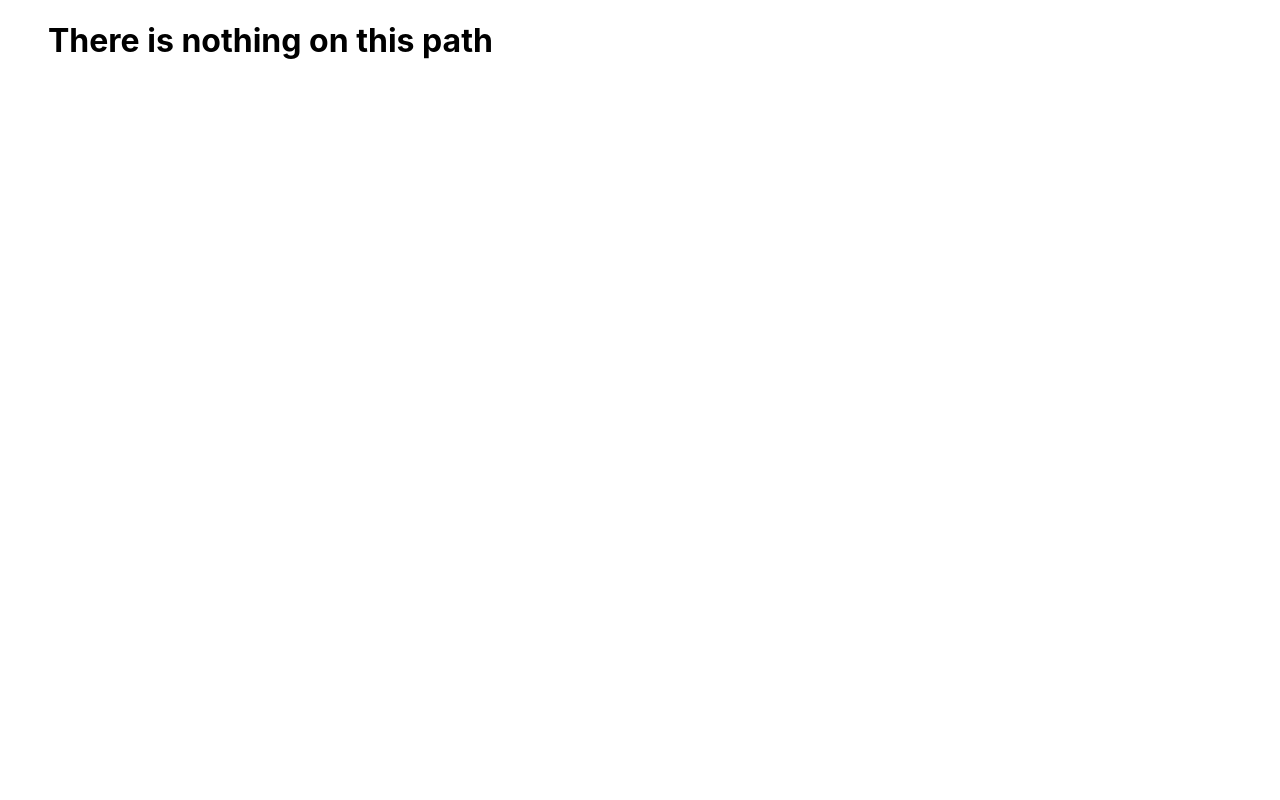
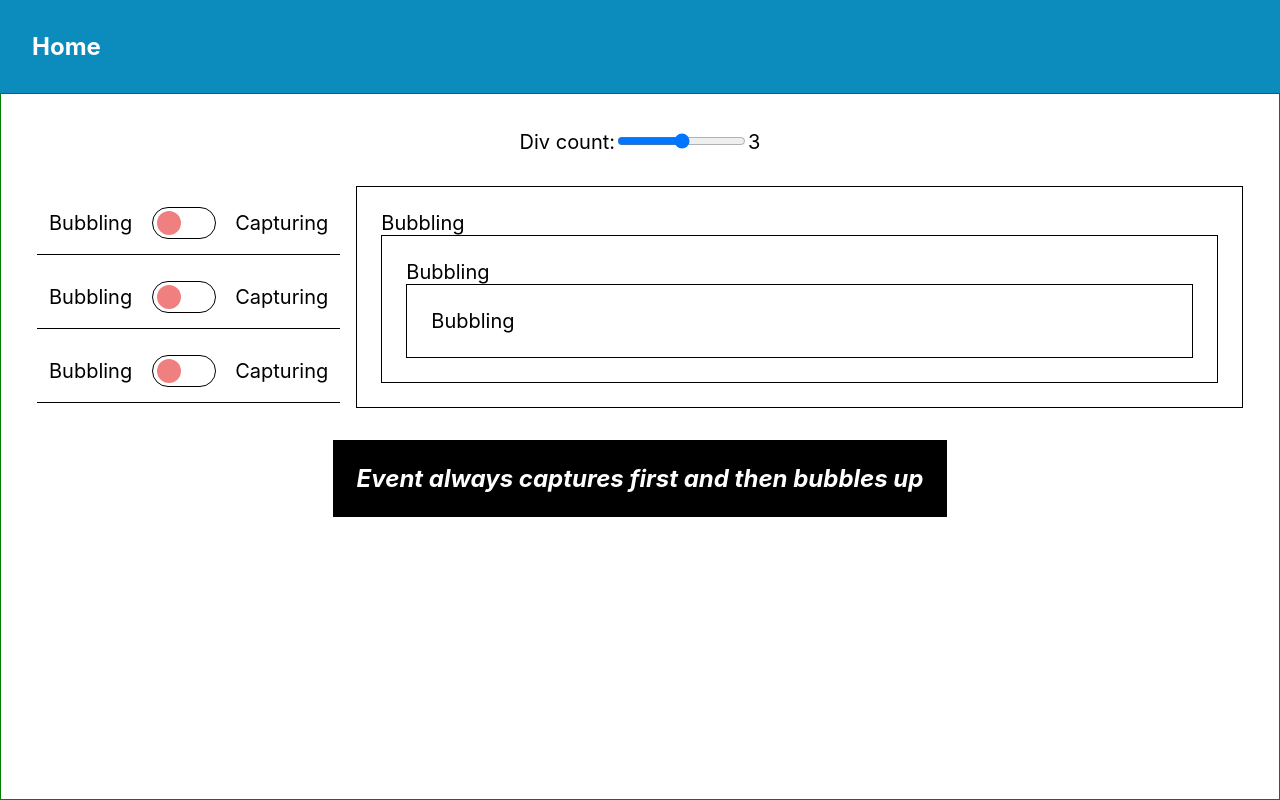
Before and after one commit to aayush-jangra/frontend, a React (Create React App) app in the folder machine-coding/: page /event-flow in a window 1280 px wide. Built offline with nearby package versions, Linux system fonts and the light colour scheme.

Commit message:
Event flow

```diff
--- a/machine-coding/src/App.js
+++ b/machine-coding/src/App.js
@@ -2,6 +2,7 @@ import { HeaderWrapper } from "./components/Header";
 import { AccordionPage } from "./Pages/Accordion/AccordionPage";
 import { Caraousel } from "./Pages/Caraousel/CaraouselPage";
 import { DebounceAndThrottle } from "./Pages/DebounceAndThrottle/DebounceAndThrottle";
+import { EventFlowPage } from "./Pages/EventFlow/EventFlowPage";
 import { Homepage } from "./Pages/Homepage/Homepage";
 import { MeetingCalendarPage } from "./Pages/MeetingCalendar/MeetingCalendarPage";
 import { MemoryGamePage } from "./Pages/MemoryGame/MemoryGamePage";
@@ -108,6 +109,10 @@ function App() {
       path: "/meeting-calendar",
       component: <MeetingCalendarPage />,
     },
+    {
+      path: "/event-flow",
+      component: <EventFlowPage />,
+    },
   ];
 
   return (
--- /dev/null
+++ b/machine-coding/src/Pages/EventFlow/EventFlowPage.jsx
@@ -0,0 +1,127 @@
+import { useEffect, useRef, useState } from "react";
+import "./eventFlowStyles.css";
+import { CustomSwitch } from "../../components/CustomSwitch";
+import { KEY_EVENT_DIV_COUNT } from "../../constants/storage";
+
+const MIN_DIV_COUNT = 1,
+  MAX_DIV_COUNT = 5;
+
+const EventDiv = ({ capturePreference, remainingCount, addToWorkerQueue }) => {
+  const [bgColor, setBgColor] = useState("white");
+
+  if (!remainingCount) return null;
+
+  const handleClick = (color) => {
+    addToWorkerQueue(() => {
+      setBgColor(color);
+      setTimeout(() => {
+        setBgColor("white");
+      }, 1000);
+    });
+  };
+
+  const pref = capturePreference[capturePreference.length - remainingCount];
+
+  return (
+    <div
+      style={{ background: bgColor }}
+      className="event-div"
+      onClick={!pref ? () => handleClick("lightCoral") : undefined}
+      onClickCapture={pref ? () => handleClick("lightGreen") : undefined}
+    >
+      {pref ? "Capturing" : "Bubbling"}
+      <EventDiv
+        capturePreference={capturePreference}
+        remainingCount={remainingCount - 1}
+        addToWorkerQueue={addToWorkerQueue}
+      />
+    </div>
+  );
+};
+
+export const EventFlowPage = () => {
+  const sessionDivCount = sessionStorage.getItem(KEY_EVENT_DIV_COUNT);
+  const [divCount, setDivCount] = useState(sessionDivCount ?? 3);
+  const [capturePreference, setCapturePreference] = useState([
+    false,
+    false,
+    false,
+  ]);
+  const workerQueue = useRef([]);
+
+  useEffect(() => {
+    setCapturePreference(Array.from({ length: divCount }, () => false));
+  }, [divCount]);
+
+  const emptyQueue = () => {
+    workerQueue.current[0]();
+    workerQueue.current.shift();
+    if (workerQueue.current.length > 0) {
+      setTimeout(() => {
+        emptyQueue();
+      }, 1000);
+    }
+  };
+
+  const addToWorkerQueue = (fn) => {
+    workerQueue.current.push(fn);
+
+    if (workerQueue.current.length === 1) {
+      setTimeout(() => {
+        emptyQueue();
+      }, 100);
+    }
+  };
+
+  const handlePrefChange = (index) => {
+    setCapturePreference((prev) => {
+      const copy = [...prev];
+      copy[index] = !copy[index];
+
+      return copy;
+    });
+  };
+
+  return (
+    <div className="event-page-container">
+      <label>
+        Div count:
+        <input
+          value={divCount}
+          type="range"
+          min={MIN_DIV_COUNT}
+          max={MAX_DIV_COUNT}
+          onChange={(e) => {
+            sessionStorage.setItem(KEY_EVENT_DIV_COUNT, e.target.value);
+            setDivCount(e.target.value);
+          }}
+        />
+        {divCount}
+      </label>
+      <div className="event-content-container">
+        <div className="capture-preferences">
+          {capturePreference.map((pref, index) => (
+            <label className="capture-preference-label" key={index}>
+              Bubbling
+              <CustomSwitch
+                onChange={() => handlePrefChange(index)}
+                checked={pref}
+              />
+              Capturing
+            </label>
+          ))}
+        </div>
+        <div style={{ flex: 1 }}>
+          <EventDiv
+            capturePreference={capturePreference}
+            addToWorkerQueue={addToWorkerQueue}
+            remainingCount={divCount}
+          />
+        </div>
+      </div>
+      <div className="event-flow-info">
+        Event always captures first and then bubbles up
+      </div>
+    </div>
+  );
+};
--- /dev/null
+++ b/machine-coding/src/Pages/EventFlow/eventFlowStyles.css
@@ -0,0 +1,42 @@
+.event-div {
+  border: 1px solid;
+  padding: 24px;
+  transition: background-color 0.3s;
+}
+
+.event-content-container {
+  display: flex;
+  gap: 16px;
+  width: 100%;
+}
+
+.capture-preferences {
+  display: flex;
+  flex-direction: column;
+  justify-content: space-around;
+}
+
+.event-page-container {
+  font-size: 20px;
+  display: flex;
+  flex-direction: column;
+  gap: 32px;
+  align-items: center;
+}
+
+.capture-preference-label {
+  display: flex;
+  align-items: center;
+  gap: 16px;
+  border-bottom: 1px solid;
+  padding: 12px;
+}
+
+.event-flow-info {
+  font-size: 24px;
+  font-weight: 700;
+  color: white;
+  background-color: black;
+  padding: 24px;
+  font-style: italic;
+}
--- a/machine-coding/src/Pages/MeetingCalendar/MeetingSlot.jsx
+++ b/machine-coding/src/Pages/MeetingCalendar/MeetingSlot.jsx
@@ -27,8 +27,8 @@ export const MeetingSlot = ({ slot }) => {
   return (
     <div style={{ height, top }} className="meeting-slot">
       {meetingsInSlot.map((meeting) => (
-        <div className="meetings-container">
-          <Meeting key={meeting.id} meeting={meeting} parentTop={top} />
+        <div key={meeting.id} className="meetings-container">
+          <Meeting meeting={meeting} parentTop={top} />
         </div>
       ))}
     </div>
--- /dev/null
+++ b/machine-coding/src/constants/storage.js
@@ -0,0 +1 @@
+export const KEY_EVENT_DIV_COUNT = "eventDivCount";
```
